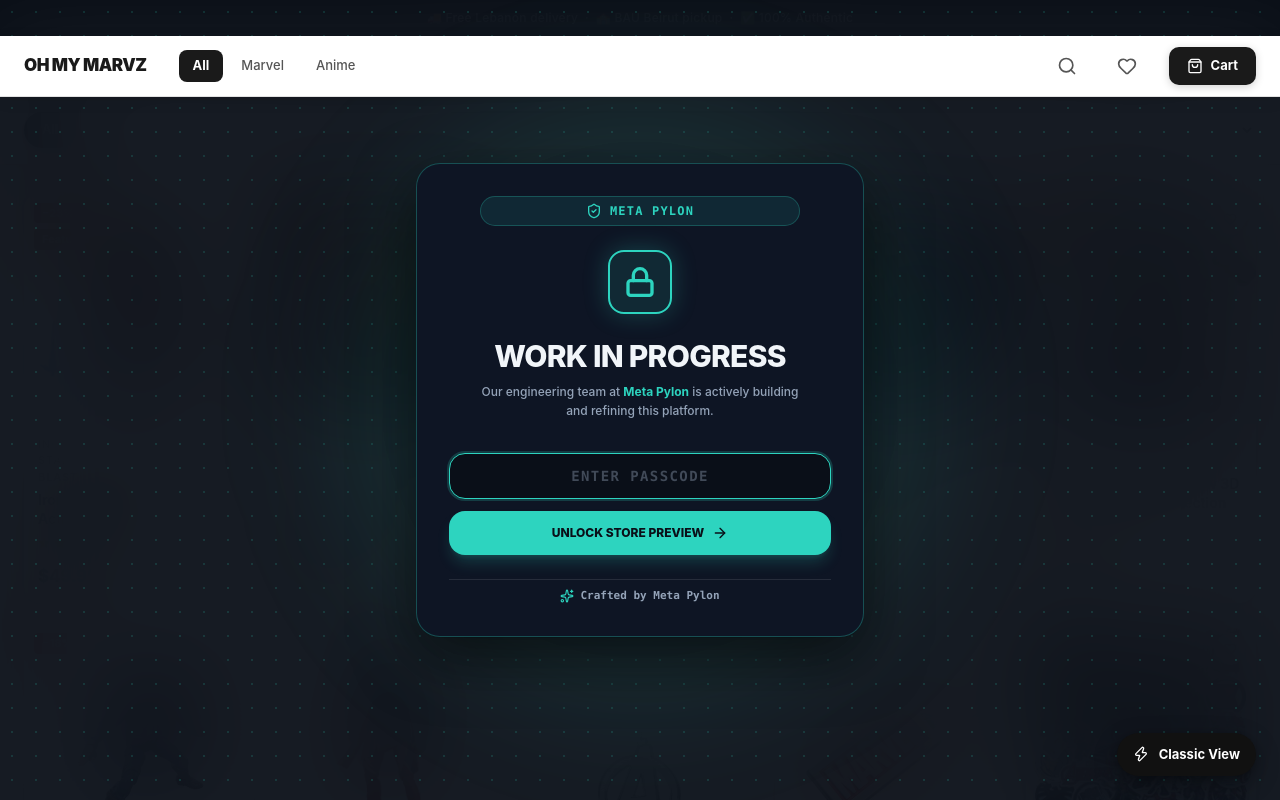
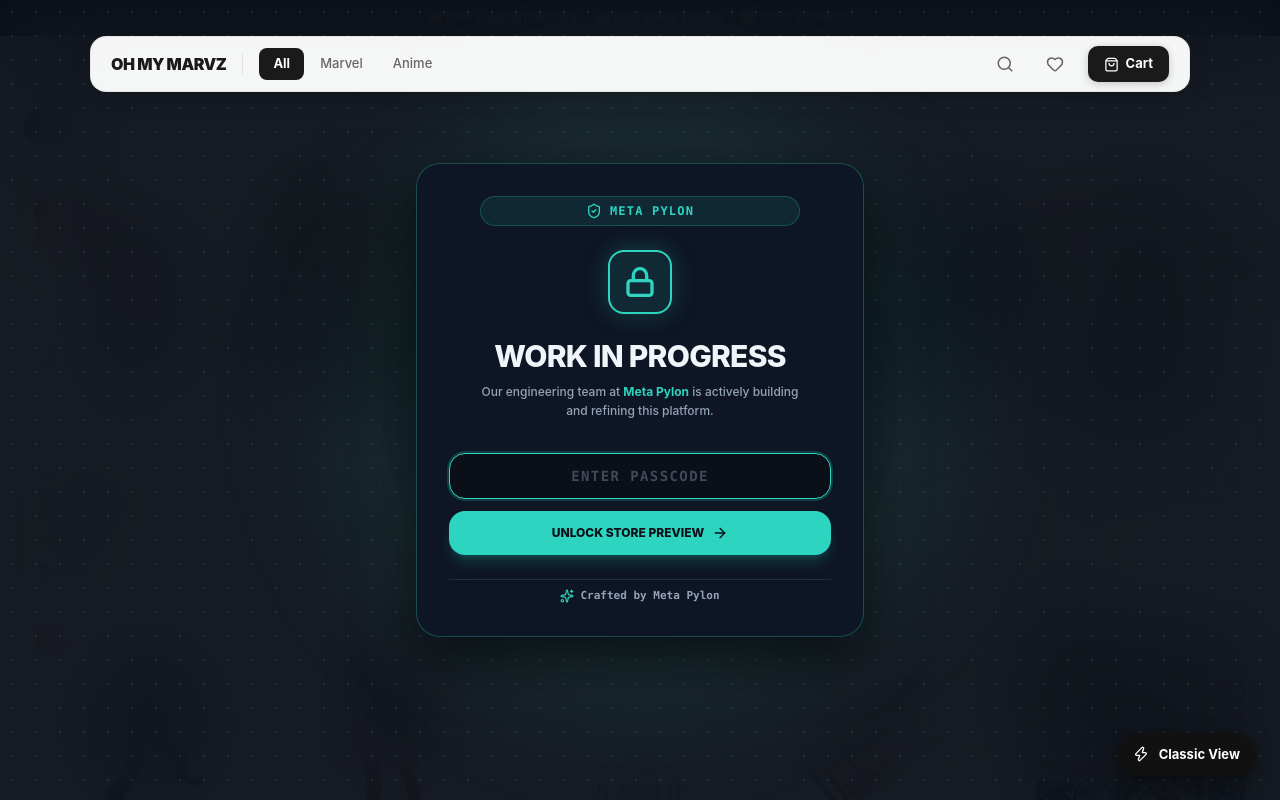
Before and after one commit to akaPaT0/oh-my-marvz, a Next.js app: page /2 in a window 1280 px wide. Shown: the top 800 px of the page. Built offline with nearby package versions, Linux system fonts and the light colour scheme.

Commit message:
Nav: floating centered card with 16px margin from edges, rounded corners, frosted glass — not full width

```diff
--- a/src/app/2/page.tsx
+++ b/src/app/2/page.tsx
@@ -79,22 +79,35 @@
         🚚 Free Lebanon delivery &nbsp;·&nbsp; 🏫 BAU Beirut pickup &nbsp;·&nbsp; ✅ 100% Authentic
       </div>
 
-      {/* ── HEADER ── */}
-      <header style={{ background: '#fff', position: 'sticky', top: 0, zIndex: 50, boxShadow: '0 1px 0 #E2E2E2, 0 4px 16px rgba(0,0,0,0.07)' }}>
-        <div style={{ maxWidth: 1280, margin: '0 auto', padding: '0 24px', display: 'flex', alignItems: 'center', height: 60, gap: 24 }}>
-
-          {/* Mobile menu button */}
-          <button onClick={() => setMobileMenuOpen(!mobileMenuOpen)} style={{ display: 'none', padding: 6, color: '#555', cursor: 'pointer' }} className="mobile-menu-btn">
-            <Menu size={20} />
-          </button>
+      {/* ── FLOATING NAV ── */}
+      <div style={{ position: 'sticky', top: 12, zIndex: 50, display: 'flex', justifyContent: 'center', padding: '0 16px', pointerEvents: 'none' }}>
+        <header style={{
+          pointerEvents: 'auto',
+          width: '100%',
+          maxWidth: 1100,
+          background: 'rgba(255,255,255,0.96)',
+          backdropFilter: 'blur(20px)',
+          WebkitBackdropFilter: 'blur(20px)',
+          borderRadius: 16,
+          boxShadow: '0 4px 24px rgba(0,0,0,0.12), 0 1px 0 rgba(0,0,0,0.06)',
+          border: '1px solid rgba(0,0,0,0.07)',
+          display: 'flex',
+          alignItems: 'center',
+          height: 56,
+          padding: '0 20px',
+          gap: 16,
+        }}>
 
           {/* Logo */}
-          <Link href="/2" style={{ fontWeight: 900, fontSize: 17, letterSpacing: '-0.03em', color: '#1A1A1A', textDecoration: 'none', whiteSpace: 'nowrap', flexShrink: 0 }}>
+          <Link href="/2" style={{ fontWeight: 900, fontSize: 16, letterSpacing: '-0.03em', color: '#1A1A1A', textDecoration: 'none', whiteSpace: 'nowrap', flexShrink: 0 }}>
             OH MY MARVZ
           </Link>
 
+          {/* Divider */}
+          <div style={{ width: 1, height: 20, background: '#E0E0E0', flexShrink: 0 }} />
+
           {/* Nav links */}
-          <nav style={{ display: 'flex', alignItems: 'center', gap: 4, marginLeft: 8 }}>
+          <nav style={{ display: 'flex', alignItems: 'center', gap: 2 }}>
             {[
               { id: 'All', label: 'All' },
               { id: 'Marvel', label: 'Marvel' },
@@ -109,7 +122,7 @@
                   fontSize: 13,
                   fontWeight: activeFranchise === f.id ? 700 : 500,
                   background: activeFranchise === f.id ? '#1A1A1A' : 'transparent',
-                  color: activeFranchise === f.id ? '#fff' : '#555',
+                  color: activeFranchise === f.id ? '#fff' : '#666',
                   border: 'none',
                   cursor: 'pointer',
                   transition: 'all 0.15s',
@@ -123,18 +136,18 @@
           {/* Spacer */}
           <div style={{ flex: 1 }} />
 
-          {/* Search dropdown */}
+          {/* Search */}
           <div style={{ position: 'relative' }}>
             <button
               onClick={() => setSearchOpen(!searchOpen)}
-              style={{ padding: 8, color: '#555', background: 'none', border: 'none', cursor: 'pointer', display: 'flex', alignItems: 'center' }}
+              style={{ padding: '7px 8px', color: '#666', background: 'none', border: 'none', cursor: 'pointer', display: 'flex', alignItems: 'center', borderRadius: 8 }}
             >
-              <Search size={20} />
+              <Search size={18} />
             </button>
             {searchOpen && (
-              <div style={{ position: 'absolute', right: 0, top: 'calc(100% + 8px)', background: '#fff', borderRadius: 12, boxShadow: '0 8px 32px rgba(0,0,0,0.14), 0 1px 0 rgba(0,0,0,0.06)', width: 280, padding: 12, zIndex: 100, border: '1px solid #E8E8E8' }}>
-                <div style={{ display: 'flex', alignItems: 'center', gap: 8, background: '#F4F4F4', borderRadius: 8, padding: '8px 12px', border: '1.5px solid #DCDCDC' }}>
-                  <Search size={14} color="#888" />
+              <div style={{ position: 'absolute', right: 0, top: 'calc(100% + 10px)', background: '#fff', borderRadius: 12, boxShadow: '0 8px 32px rgba(0,0,0,0.14)', width: 260, padding: 10, zIndex: 100, border: '1px solid #E8E8E8' }}>
+                <div style={{ display: 'flex', alignItems: 'center', gap: 8, background: '#F4F4F4', borderRadius: 8, padding: '7px 12px', border: '1.5px solid #DCDCDC' }}>
+                  <Search size={13} color="#888" />
                   <input
                     autoFocus
                     value={searchQuery}
@@ -142,17 +155,17 @@
                     placeholder="Search collectibles..."
                     style={{ flex: 1, background: 'none', border: 'none', outline: 'none', fontSize: 13, color: '#1A1A1A' }}
                   />
-                  {searchQuery && <button onClick={() => setSearchQuery('')} style={{ background: 'none', border: 'none', cursor: 'pointer', color: '#aaa', padding: 0 }}><X size={14} /></button>}
+                  {searchQuery && <button onClick={() => setSearchQuery('')} style={{ background: 'none', border: 'none', cursor: 'pointer', color: '#aaa', padding: 0, display: 'flex' }}><X size={13} /></button>}
                 </div>
               </div>
             )}
           </div>
 
           {/* Wishlist */}
-          <button style={{ position: 'relative', padding: 8, color: '#555', background: 'none', border: 'none', cursor: 'pointer', display: 'flex', alignItems: 'center' }}>
-            <Heart size={20} />
+          <button style={{ position: 'relative', padding: '7px 8px', color: '#666', background: 'none', border: 'none', cursor: 'pointer', display: 'flex', alignItems: 'center', borderRadius: 8 }}>
+            <Heart size={18} />
             {wishlist.length > 0 && (
-              <span style={{ position: 'absolute', top: 4, right: 4, width: 14, height: 14, background: '#ef4444', color: '#fff', borderRadius: '50%', fontSize: 9, fontWeight: 700, display: 'flex', alignItems: 'center', justifyContent: 'center' }}>
+              <span style={{ position: 'absolute', top: 3, right: 3, width: 14, height: 14, background: '#ef4444', color: '#fff', borderRadius: '50%', fontSize: 9, fontWeight: 700, display: 'flex', alignItems: 'center', justifyContent: 'center' }}>
                 {wishlist.length}
               </span>
             )}
@@ -161,25 +174,19 @@
           {/* Cart */}
           <button
             onClick={() => setCartOpen(true)}
-            style={{ display: 'flex', alignItems: 'center', gap: 8, background: '#1A1A1A', color: '#fff', border: 'none', borderRadius: 10, padding: '9px 18px', fontSize: 13, fontWeight: 700, cursor: 'pointer', boxShadow: '0 2px 8px rgba(0,0,0,0.18)', transition: 'background 0.15s', whiteSpace: 'nowrap' }}
+            style={{ display: 'flex', alignItems: 'center', gap: 7, background: '#1A1A1A', color: '#fff', border: 'none', borderRadius: 10, padding: '8px 16px', fontSize: 13, fontWeight: 700, cursor: 'pointer', boxShadow: '0 2px 8px rgba(0,0,0,0.2)', whiteSpace: 'nowrap' }}
           >
-            <ShoppingBag size={16} />
+            <ShoppingBag size={15} />
             <span>Cart</span>
             {cartCount > 0 && (
-              <span style={{ background: '#C96A00', color: '#fff', borderRadius: 999, fontSize: 11, fontWeight: 800, padding: '1px 7px', marginLeft: 2 }}>
+              <span style={{ background: '#C96A00', color: '#fff', borderRadius: 999, fontSize: 11, fontWeight: 800, padding: '1px 7px' }}>
                 {cartCount}
               </span>
             )}
           </button>
-        </div>
+        </header>
+      </div>
 
-        {/* Mobile nav */}
-        <style>{`
-          @media (max-width: 640px) {
-            .mobile-menu-btn { display: flex !important; }
-          }
-        `}</style>
-      </header>
 
       {/* ── COLLECTION HEADER ── */}
       <div style={{ background: '#fff', borderBottom: '1.5px solid #E2E2E2', boxShadow: '0 2px 8px rgba(0,0,0,0.04)' }}>
--- a/src/components/Header.tsx
+++ b/src/components/Header.tsx
@@ -77,7 +77,7 @@
               <img
                 src="/logo.png"
                 alt="OH MY MARVZ"
-                className="h-10 sm:h-12 w-auto object-contain"
+                className="h-10 sm:h-18 w-auto object-contain"
               />
               <span className="text-[9px] font-black text-black font-mono hidden sm:inline-block border-2 border-black bg-yellow-300 px-2 py-0.5 shadow-[2px_2px_0_#000]">
                 LEBANON
```
